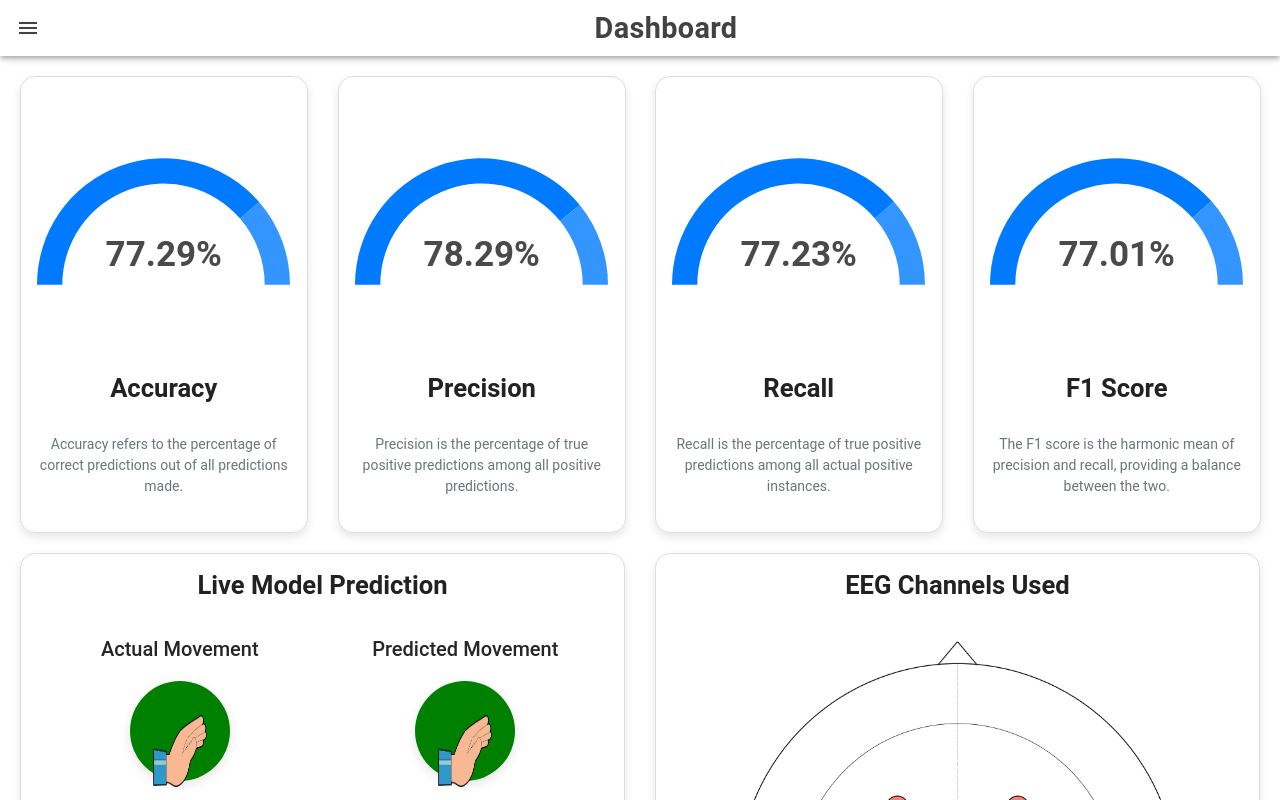
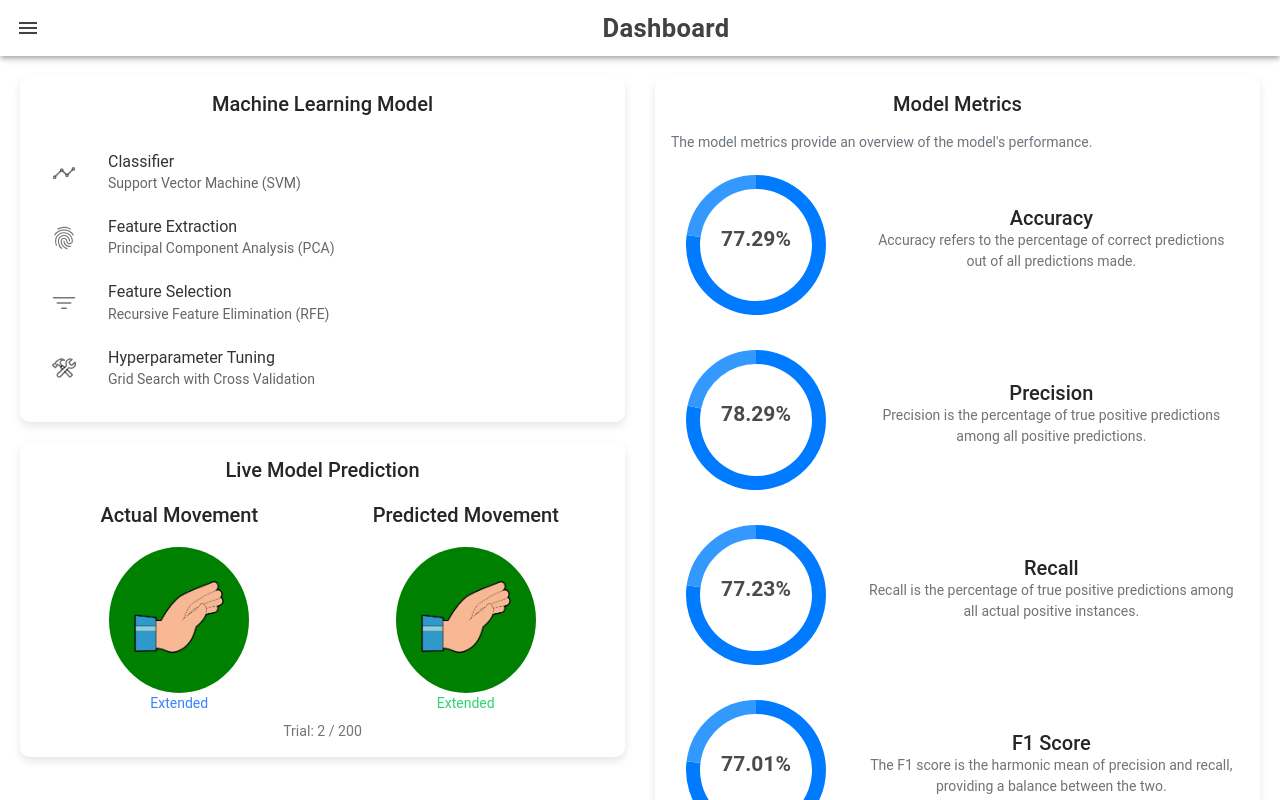
Before and after one commit to meneerfrikkie/MachineLearningDashboard, a React (Vite) app: page /home in a window 1280 px wide. Built offline with nearby package versions, Linux system fonts and the light colour scheme.

Commit message:
style: Homepage UI Redo

```diff
--- /dev/null
+++ b/src/components/CircularChart.css
@@ -0,0 +1,5 @@
+.small-chart {
+    width: 150px;
+    height: 150px;
+    position: relative;
+  }
--- a/src/components/CircularChart.tsx
+++ b/src/components/CircularChart.tsx
@@ -1,30 +1,28 @@
 import React, { useEffect, useRef } from 'react';
 import { Chart, ArcElement, Tooltip, Legend, DoughnutController } from 'chart.js';
+import './CircularChart.css';
 
 Chart.register(ArcElement, Tooltip, Legend, DoughnutController);
 
 interface CircularChartProps {
   percentage: number;
-  baseColor: string; // New prop to accept a base color (hex or rgba)
 }
 
-// Helper function to generate lighter shades of the base color
-const generateBlueShades = (baseColor: string): string[] => {
-  // For simplicity, we'll just adjust the opacity to create shades of blue
-  // You can also adjust lightness in HSL for more control
+// Helper function to generate different shades of blue
+const generateBlueShades = (): string[] => {
   return [
-    `${baseColor}FF`, // original color
-    `${baseColor}CC`, // slightly lighter
-    `${baseColor}99`, // even lighter
-    `${baseColor}66`, // lightest
+    '#007BFF',  // Dark Blue
+    '#3399FF',  // Medium Blue
+    '#66B2FF',  // Lighter Blue
+    '#99CCFF',  // Lightest Blue
   ];
 };
 
-const CircularChart: React.FC<CircularChartProps> = ({ percentage, baseColor }) => {
+const CircularChart: React.FC<CircularChartProps> = ({ percentage }) => {
   const chartRef = useRef<HTMLCanvasElement>(null);
 
   useEffect(() => {
-    const blueShades = generateBlueShades(baseColor); // Generate four shades of blue
+    const blueShades = generateBlueShades(); // Generate four shades of blue
 
     const chart = new Chart(chartRef.current!, {
       type: 'doughnut',
@@ -38,9 +36,9 @@ const CircularChart: React.FC<CircularChartProps> = ({ percentage, baseColor })
         ],
       },
       options: {
-        rotation: -90,
-        circumference: 180, // Only half circle for more stylish look
-        cutout: '80%', // Makes it circular
+        rotation: 0, // No rotation, for full circle
+        circumference: 360, // Full circle (360 degrees)
+        cutout: '80%', // Makes it look like a ring
         plugins: {
           tooltip: {
             enabled: false,
@@ -53,18 +51,18 @@ const CircularChart: React.FC<CircularChartProps> = ({ percentage, baseColor })
     return () => {
       chart.destroy();
     };
-  }, [percentage, baseColor]);
+  }, [percentage]);
 
   return (
-    <div style={{ position: 'relative', width: '100%', paddingTop: '100%' }}>
-      <canvas ref={chartRef} style={{ position: 'absolute', top: 0, left: 0 }} />
+    <div className="small-chart">
+      <canvas ref={chartRef} style={{ width: '100%', height: '100%' }} />
       <div
         style={{
           position: 'absolute',
-          top: '65%',
+          top: '50%',
           left: '50%',
           transform: 'translate(-50%, -50%)',
-          fontSize: '2.5em',
+          fontSize: '1.5em',
           fontWeight: 'bold',
           color: '#4a4a4a',
         }}
--- a/src/components/WristPredictionAnimation.tsx
+++ b/src/components/WristPredictionAnimation.tsx
@@ -58,7 +58,7 @@ const WristPredictionAnimation: React.FC = () => {
         <IonRow className="prediction-row" style={{ textAlign: 'center' }}>
           {/* Actual Movement (Always Green) */}
           <IonCol size="6">
-            <IonCardTitle style={{ marginBottom: '20px'}}>Actual Movement</IonCardTitle>
+            <IonCardTitle style={{ marginBottom: '20px' }}>Actual Movement</IonCardTitle>
             <motion.div
               className="circle"
               style={{
@@ -81,7 +81,7 @@ const WristPredictionAnimation: React.FC = () => {
 
           {/* Predicted Movement (Green or Red) */}
           <IonCol size="6">
-          <IonCardTitle style={{ marginBottom: '20px'}}>Predicted Movement</IonCardTitle>
+            <IonCardTitle style={{ marginBottom: '20px' }}>Predicted Movement</IonCardTitle>
             <motion.div
               className="circle"
               style={{
--- a/src/pages/Home.css
+++ b/src/pages/Home.css
@@ -1,313 +1,148 @@
 /* Main Header Styling */
-.custom-toolbar {
-  padding: 20px;
-  box-shadow: 0 4px 6px rgba(0, 0, 0, 0.1); /* Adds depth with shadow */
-}
-
-.header-content {
-  display: flex;
-  align-items: center; /* Vertically aligns the icon and title */
-}
-
 .header-title {
-  font-size: 1.8rem; /* Larger font size for title */
-  font-weight: bold;
-}
-
-.header-icon {
-  font-size: 2rem; /* Adjust the icon size */
-  vertical-align: middle; /* Ensures vertical alignment with the text */
-}
-
-/* Condensed Header Styling */
-.condensed-toolbar {
-  box-shadow: 0 4px 6px rgba(0, 0, 0, 0.1);
-}
-
-.condensed-title {
   font-size: 1.6rem;
   font-weight: bold;
+  text-align: center;
 }
 
 /* Metric Card Styling */
-.custom-card {
-  text-align: center;
-  border-radius: 15px;
-  box-shadow: 0px 4px 10px rgba(0, 0, 0, 0.1); /* Adds a soft shadow for depth */
-  transition: transform 0.3s ease;
+.metric-card {
+  text-align: left;
+  border-radius: 10px;
+  box-shadow: 0px 4px 8px rgba(0, 0, 0, 0.1);
+  margin-bottom: 20px;
 }
 
-.custom-card:hover {
-  transform: translateY(-5px); /* Hover effect for interactivity */
-}
-
-.card-header {
-  display: flex;
-  flex-direction: column;
+.metric-row {
   align-items: center;
-  justify-content: center;
-}
-
-.card-icon {
-  font-size: 3rem; /* Icon size */
-  margin-bottom: 10px;
-}
-
-.card-title {
-  font-size: 1.2rem; /* Title font size */
-}
-
-.card-metric {
-  font-size: 2.5rem; /* Larger font size for percentage */
-  font-weight: bold;
+  margin-bottom: 15px;
 }
 
 .metric-description {
-  margin-top: 10px;
-  font-size: 0.9em;
+  font-size: 1rem;
   color: #6c757d;
-  line-height: 1.4;
+  margin-bottom: 20px;
+  text-align: justify;
 }
 
-/* Custom Modal Styling */
-.custom-modal {
-  --background: var(--custom-card-bg); /* Adjusts based on light or dark theme */
-  border-radius: 20px; /* Adds soft rounded corners */
-  padding: 20px; /* Adds space around modal content */
+/* Chart Column */
+.chart-column {
+  text-align: center;
 }
 
-.modal-toolbar {
-  --background: var(--custom-header-bg); /* Matches the primary theme color */
-  color: var(--custom-header-text); /* White text */
+.custom-card {
+  text-align: center;
+  border-radius: 10px;
+  box-shadow: 0px 4px 8px rgba(0, 0, 0, 0.1);
+  margin-bottom: 20px;
 }
 
-.modal-title {
-  font-size: 1.5rem; /* Larger font size for the title */
-  font-weight: bold; /* Emphasizes the title */
-  color: var(--custom-header-text); /* White title color */
-}
-
-.modal-content {
-  text-align: left;
-  padding: 20px;
-}
-
-.modal-body {
-  margin-bottom: 20px; /* Adds space between the content and button */
-}
-
-.modal-text {
-  font-size: 1.2rem; /* Slightly larger text */
-  color: var(--custom-card-text); /* Text color adjusts to theme */
-  line-height: 1.5; /* Improves readability */
-}
-
-.close-button {
-  --background: var(--custom-header-bg); /* Primary theme color for button */
-  --color: var(--custom-header-text); /* White text on the button */
-  font-size: 1rem;
-  border-radius: 10px; /* Soft rounded corners */
-  padding: 10px;
-}
-
-
-/* Table Styling */
-
-.table-title {
-  font-size: 1.6rem;
-  font-weight: bold;
-  padding: 8px 12px;
-}
-
-.csv-data-table {
+.image-wrapper {
   width: 100%;
-  border-collapse: collapse;
-}
-
-.csv-data-table th,
-.csv-data-table td {
-  padding: 8px 12px;
-  border: 1px solid var(--custom-border-color);
-  text-align: left;
-}
-
-/* Mobile view adjustments */
-@media screen and (max-width: 768px) {
-  .csv-data-table thead {
-    display: none; /* Hide table headers on small screens */
-  }
-
-  .csv-data-table tbody tr {
-    display: block;
-    margin-bottom: 20px;
-    border: 1px solid var(--custom-border-color);
-  }
-
-  .csv-data-table tbody td {
-    display: block;
-    text-align: right;
-    padding-left: 50%;
-    position: relative;
-    border-bottom: 1px solid var(--custom-border-color);
-  }
-
-  .csv-data-table tbody td:before {
-    content: attr(data-label); /* Display the table header before each data */
-    position: absolute;
-    left: 10px;
-    width: 45%;
-    padding-right: 10px;
-    font-weight: bold;
-    text-align: left;
-  }
-
-  .csv-data-table tbody td:last-child {
-    border-bottom: 0;
-  }
-}
-
-/* EEG Section Styling */
-.eeg-section {
-  display: flex;
-  align-items: stretch;
-  margin-top: 20px;
-  margin-bottom: 40px;
-}
-
-.eeg-image-col, .eeg-description-col {
-  flex: 1;
-  display: flex;
-  align-items: center;
-  justify-content: center;
-  padding: 20px;
-}
-
-.image-wrapper, .custom-description-card {
-  width: 100%;
-  height: 100%;
-  display: flex;
-  flex-direction: column;
-  justify-content: center;
+  text-align: center;
+  margin: 10px 0;
 }
 
 .eeg-image {
-  width: 100%;
+  width: 80%;
   height: auto;
-  max-width: 100%;
   border-radius: 10px;
 }
 
-.custom-description-card {
-  padding: 20px;
-  color: var(--custom-card-text);
-}
+/* Responsive Adjustments */
+@media (max-width: 768px) {
+  .header-title {
+    font-size: 1.4rem;
+  }
 
-.custom-description-card ion-card-title {
-  font-size: 1.6rem;
-  font-weight: bold;
-  color: var(--custom-card-metric);
-  margin-bottom: 15px;
-}
-
-.custom-description-card p {
-  font-size: 1.1rem;
-  line-height: 1.5;
-  color: var(--custom-card-text);
-}
-
-@media (max-width: 768px) {
-  .eeg-section {
+  .metric-row {
     flex-direction: column;
   }
 
-  .eeg-image-col, .eeg-description-col {
+  .chart-column,
+  .description-column {
+    text-align: center;
+  }
+
+  .metric-description {
+    text-align: justify;
+  }
+
+  .eeg-image {
     width: 100%;
   }
 }
 
-/* Container for the entire prediction section */
-.prediction-container {
-  padding: 20px;
+/* General Styling */
+.ion-page {
+  background-color: #f8f9fa;
+}
+
+.ion-toolbar {
+  --ion-background-color: #f8f9fa;
+  --ion-text-color: #333;
+}
+
+.custom-card:hover {
+  transform: translateY(-5px);
+  transition: transform 0.3s ease;
+}
+
+.condensed-toolbar {
+  background-color: #007BFF;
+  color: white;
+}
+
+.ml-model-card {
+  margin-bottom: 20px;
+  border-radius: 10px;
+  box-shadow: 0px 4px 8px rgba(0, 0, 0, 0.1);
+}
+
+.model-details-row {
+  align-items: center;
+  margin-bottom: 15px;
+}
+
+.detail-icon-col {
   text-align: center;
 }
 
-/* Header style */
-.card-header ion-card-title {
-  text-align: left;
-  font-size: 1.6rem;
-  font-weight: bold;
-  color: var(--custom-card-metric);
-  margin-bottom: 15px;
+.detail-icon {
+  font-size: 2.5rem;
+  color: #007BFF;
 }
 
-/* Row to hold the actual vs predicted boxes */
-.prediction-row {
-  display: flex;
-  justify-content: space-between;
-  margin-bottom: 20px;
+.detail-text-col {
+  text-align: left;
 }
 
-/* Wrist box styles */
-.wrist-box {
-  height: 250px;
-  display: flex;
-  justify-content: center;
-  align-items: center;
-  border-radius: 10px;
-  box-shadow: 0px 4px 12px rgba(0, 0, 0, 0.1);
-}
-
-.actual-box {
-  background-color: #f0f0f0;
-}
-
-.predicted-box {
-  background-color: #f0f0f0;
-}
-
-/* Wrist information inside the boxes */
-.wrist-info {
-  text-align: center;
-}
-
-.wrist-info h3 {
+.detail-heading {
   font-size: 1.2rem;
-  margin-bottom: 10px;
+  font-weight: bold;
   color: #333;
 }
 
-/* Trial info at the bottom */
-.trial-info p {
+.detail-description {
   font-size: 1rem;
-  margin-top: 10px;
-  color: #666;
+  color: #555;
+  margin: 5px 0 0;
 }
 
-/* Circle container for the icons */
-.circle {
-  width: 100px;
-  height: 100px;
-  border-radius: 50%;
-  display: flex;
-  justify-content: center;
-  align-items: center;
-  margin: 0 auto; /* Center the circle */
-  background-color: #f0f0f0; /* Default color */
-  box-shadow: 0px 4px 12px rgba(0, 0, 0, 0.1);
+@media (max-width: 768px) {
+  .ml-model-card {
+    margin-bottom: 15px;
+  }
+
+  .detail-icon {
+    font-size: 2rem;
+  }
+
+  .detail-heading {
+    font-size: 1rem;
+  }
+
+  .detail-description {
+    font-size: 0.9rem;
+  }
 }
-
-/* Color when actual and predicted match */
-.match {
-  background-color: #10dc60; /* Green when they match */
-}
-
-/* Color when actual and predicted do not match */
-.mismatch {
-  background-color: #f04141; /* Red when they don't match */
-}
-
-/* Icon styling inside the circle */
-.hand-icon {
-  font-size: 40px;
-  color: #ffffff; /* White icon for better contrast */
-}
--- a/src/pages/Home.tsx
+++ b/src/pages/Home.tsx
@@ -11,53 +11,48 @@ import {
   IonCardHeader,
   IonCardTitle,
   IonCardContent,
-  IonIcon,
-  IonModal,
-  IonButton,
   IonButtons,
   IonMenuButton,
   IonText,
+  IonList,
+  IonLabel,
+  IonItem,
+  IonIcon,
   IonRefresher,
   IonRefresherContent,
   RefresherEventDetail,
 } from '@ionic/react';
-import { speedometerOutline, checkmarkCircleOutline, pulseOutline, statsChartOutline, clipboardOutline, closeOutline, homeOutline } from 'ionicons/icons'; // Import icons
 import './Home.css';
-import WristPredictionAnimation from '../components/WristPredictionAnimation'; // Import the new component
+import WristPredictionAnimation from '../components/WristPredictionAnimation';
+import {analyticsOutline, fingerPrintOutline, filterOutline, constructOutline } from 'ionicons/icons'; // Icons used in the menu
 import CircularChart from '../components/CircularChart';
 import Menu from './Menu';
 
 const Home: React.FC = () => {
   // Function to handle pull-to-refresh
   const handleRefresh = (event: CustomEvent<RefresherEventDetail>) => {
-    // Simulate refreshing data (e.g., API call, update state)
     setTimeout(() => {
       event.detail.complete(); // Complete the refresher action
-    }, 2000); // Simulated delay (e.g., fetching data)
+    }, 2000);
   };
 
   return (
     <>
-      {/* Side Menu */}
       <Menu />
-
       <IonPage className="ion-page" id="main-content">
-        {/* Main Header */}
         <IonHeader>
           <IonToolbar>
             <IonButtons slot="start">
-              <IonMenuButton></IonMenuButton>
+              <IonMenuButton />
             </IonButtons>
             <IonTitle className="header-title">Dashboard</IonTitle>
           </IonToolbar>
         </IonHeader>
 
-        {/* Collapsible Header when scrolling */}
         <IonContent fullscreen>
-
           {/* Pull-to-refresh */}
           <IonRefresher slot="fixed" onIonRefresh={handleRefresh}>
-            <IonRefresherContent pullingText="Pull to refresh" refreshingSpinner="bubbles"></IonRefresherContent>
+            <IonRefresherContent pullingText="Pull to refresh" refreshingSpinner="bubbles" />
           </IonRefresher>
 
           <IonHeader collapse="condense">
@@ -66,73 +61,107 @@ const Home: React.FC = () => {
             </IonToolbar>
           </IonHeader>
 
-          {/* Grid layout for the tile cards */}
           <IonGrid>
             <IonRow>
-              {/* Metric 1: Accuracy */}
-              <IonCol size="6" size-md="3">
-                <IonCard className="custom-card" style={{ height: '100%' }}>
+
+              <IonCol size="12" size-md="6">
+              <IonCard className="custom-card ml-model-card">
+    <IonCardHeader className="card-header">
+      <IonCardTitle>Machine Learning Model</IonCardTitle>
+    </IonCardHeader>
     <IonCardContent>
-                    <CircularChart percentage={77.29} baseColor="#007BFF"/>
+      <IonList>
+        {/* Classifier */}
+        <IonItem lines="none" className="model-item">
+          <IonIcon slot="start" icon={analyticsOutline} className="model-icon" />
+          <IonLabel>
+            <h2 className="detail-heading">Classifier</h2>
+            <p className="detail-description">Support Vector Machine (SVM)</p>
+          </IonLabel>
+        </IonItem>
+
+        {/* Feature Extraction */}
+        <IonItem lines="none" className="model-item">
+          <IonIcon slot="start" icon={fingerPrintOutline} className="model-icon" />
+          <IonLabel>
+            <h2 className="detail-heading">Feature Extraction</h2>
+            <p className="detail-description">Principal Component Analysis (PCA)</p>
+          </IonLabel>
+        </IonItem>
+
+        {/* Feature Selection */}
+        <IonItem lines="none" className="model-item">
+          <IonIcon slot="start" icon={filterOutline} className="model-icon" />
+          <IonLabel>
+            <h2 className="detail-heading">Feature Selection</h2>
+            <p className="detail-description">Recursive Feature Elimination (RFE)</p>
+          </IonLabel>
+        </IonItem>
+
+        {/* Hyperparameter Tuning */}
+        <IonItem lines="none" className="model-item">
+          <IonIcon slot="start" icon={constructOutline} className="model-icon" />
+          <IonLabel>
+            <h2 className="detail-heading">Hyperparameter Tuning</h2>
+            <p className="detail-description">Grid Search with Cross Validation</p>
+          </IonLabel>
+        </IonItem>
+      </IonList>
     </IonCardContent>
-                  <IonCardHeader className="card-header">
-                    <IonCardTitle>Accuracy</IonCardTitle>
+  </IonCard>
+
+                {/* Wrist Prediction Animation */}
+                <WristPredictionAnimation />
+              </IonCol>
+
+              {/* Model Metrics Card */}
+              <IonCol size="12" size-md="6">
+                <IonCard className="custom-card">
+                  <IonCardHeader>
+                    <IonCardTitle>Model Metrics</IonCardTitle>
                   </IonCardHeader>
                   <IonCardContent>
                     <p className="metric-description">
-                      Accuracy refers to the percentage of correct predictions out of all predictions made.
+                      The model metrics provide an overview of the model's performance.
                     </p>
-                  </IonCardContent>
-                </IonCard>
+                    <IonGrid>
+                      <IonRow className="metric-row">
+                        <IonCol size="4">
+                          <CircularChart percentage={77.29} />
                         </IonCol>
-
-              {/* Metric 2: Precision */}
-              <IonCol size="6" size-md="3">
-                <IonCard className="custom-card" style={{ height: '100%' }}>
-                  <IonCardContent>
-                    <CircularChart percentage={78.29} baseColor="#007BFF"/>
-                  </IonCardContent>
-                  <IonCardHeader className="card-header">
+                        <IonCol size="8">
+                          <IonCardTitle>Accuracy</IonCardTitle>
+                          <p>Accuracy refers to the percentage of correct predictions out of all predictions made.</p>
+                        </IonCol>
+                      </IonRow>
+                      <IonRow className="metric-row">
+                        <IonCol size="4">
+                          <CircularChart percentage={78.29} />
+                        </IonCol>
+                        <IonCol size="8">
                           <IonCardTitle>Precision</IonCardTitle>
-                  </IonCardHeader>
-                  <IonCardContent>
-                    <p className="metric-description">
-                      Precision is the percentage of true positive predictions among all positive predictions.
-                    </p>
-                  </IonCardContent>
-                </IonCard>
+                          <p>Precision is the percentage of true positive predictions among all positive predictions.</p>
                         </IonCol>
-
-              {/* Metric 3: Recall */}
-              <IonCol size="6" size-md="3">
-                <IonCard className="custom-card" style={{ height: '100%' }}>
-                  <IonCardContent>
-                    <CircularChart percentage={77.23} baseColor="#007BFF"/>
-                  </IonCardContent>
-                  <IonCardHeader className="card-header">
+                      </IonRow>
+                      <IonRow className="metric-row">
+                        <IonCol size="4">
+                          <CircularChart percentage={77.23} />
+                        </IonCol>
+                        <IonCol size="8">
                           <IonCardTitle>Recall</IonCardTitle>
-                  </IonCardHeader>
-                  <IonCardContent>
-                    <p className="metric-description">
-                      Recall is the percentage of true positive predictions among all actual positive instances.
-                    </p>
-                  </IonCardContent>
-                </IonCard>
+                          <p>Recall is the percentage of true positive predictions among all actual positive instances.</p>
                         </IonCol>
-
-              {/* Metric 4: F1 Score */}
-              <IonCol size="6" size-md="3">
-                <IonCard className="custom-card" style={{ height: '100%' }}>
-                  <IonCardContent>
-                    <CircularChart percentage={77.01} baseColor="#007BFF"/>
-                  </IonCardContent>
-                  <IonCardHeader className="card-header">
+                      </IonRow>
+                      <IonRow className="metric-row">
+                        <IonCol size="4">
+                          <CircularChart percentage={77.01} />
+                        </IonCol>
+                        <IonCol size="8">
                           <IonCardTitle>F1 Score</IonCardTitle>
-                  </IonCardHeader>
-                  <IonCardContent>
-                    <p className="metric-description">
-                      The F1 score is the harmonic mean of precision and recall, providing a balance between the two.
-                    </p>
+                          <p>The F1 score is the harmonic mean of precision and recall, providing a balance between the two.</p>
+                        </IonCol>
+                      </IonRow>
+                    </IonGrid>
                   </IonCardContent>
                 </IonCard>
               </IonCol>
@@ -154,18 +183,11 @@ const Home: React.FC = () => {
                   </IonCardHeader>
                   <IonCardContent>
                     <div className="image-wrapper">
-                      <img
-                        src="./images/ChannelPair2.png"
-                        alt="EEG Channels Used"
-                        className="eeg-image"
-                      />
+                      <img src="./images/ChannelPair2.png" alt="EEG Channels Used" className="eeg-image" />
                     </div>
-                    <div className="custom-description-card">
-                      <IonText style={{ textAlign: 'left' }}>
-                        The metrics displayed are calculated using specific EEG channels.
-                        The channels used in this experiment include x, y, and z, which help capture relevant brain activity.
+                    <IonText>
+                      The metrics displayed are calculated using specific EEG channels. The channels used in this experiment include x, y, and z, which help capture relevant brain activity.
                     </IonText>
-                    </div>
                   </IonCardContent>
                 </IonCard>
               </IonCol>
--- a/src/theme/variables.css
+++ b/src/theme/variables.css
@@ -16,14 +16,18 @@ http://ionicframework.com/docs/theming/ */
   /* Custom Colors */
   --custom-header-bg: #f8f9fa;
   --custom-header-text: #333;
-    --custom-card-bg: #ffffff; /* #fdfdfd */
+  --custom-card-bg: #ffffff;
+  /* #fdfdfd */
   --custom-card-text: #333;
   --custom-card-metric: #222;
 
   /* Additional Theme Customization */
-    --custom-background: #f4f5f8;  /* Light background for the app */
-    --custom-text-color: #333;      /* Default text color */
-    --custom-border-color: #ddd;    /* Border color for tables and cards */
+  --custom-background: #f4f5f8;
+  /* Light background for the app */
+  --custom-text-color: #333;
+  /* Default text color */
+  --custom-border-color: #ddd;
+  /* Border color for tables and cards */
 }
 
 /* Dark Mode Palette */
@@ -47,82 +51,11 @@ http://ionicframework.com/docs/theming/ */
     --custom-card-metric: #ffffff;
 
     /* Additional Dark Theme Customization */
-      --custom-background: #121212;  /* Dark background for the app */
-      --custom-text-color: #f4f5f8;  /* Light text color */
-      --custom-border-color: #444444; /* Darker border color for tables and cards */
+    --custom-background: #121212;
+    /* Dark background for the app */
+    --custom-text-color: #f4f5f8;
+    /* Light text color */
+    --custom-border-color: #444444;
+    /* Darker border color for tables and cards */
   }
 }
-
-/* Mobile First: Ensure buttons and content are easily accessible on mobile */
-.custom-toolbar {
-  --ion-toolbar-background: #f8f9fa; /* Light background color */
-  --padding-start: 10px;
-  --padding-end: 10px;
-  display: flex;
-  align-items: center;
-}
-
-.header-content {
-  display: flex;
-  justify-content: center;
-  width: 100%; /* Centers the title */
-}
-
-.header-title {
-  font-size: 1.4rem; /* Adjusts size for mobile */
-  text-align: center; /* Ensures the title is centered on mobile */
-  flex-grow: 1;
-}
-
-/* Ensure the IonButtons and IonMenuButton are easily tappable */
-ion-menu-button {
-  font-size: 1.5rem; /* Make the button larger for easier tapping */
-}
-
-@media (min-width: 768px) {
-  /* Tablet and above */
-  .header-title {
-    font-size: 1.8rem; /* Larger title for bigger screens */
-  }
-
-  .custom-toolbar {
-    --padding-start: 20px; /* Increase padding on larger screens */
-    --padding-end: 20px;
-  }
-}
-
-  /* Default Styles Using the Palette */
-  .custom-toolbar {
-    background-color: var(--custom-header-bg);
-    color: var(--custom-header-text);
-    padding: 20px;
-    box-shadow: 0 4px 6px rgba(0, 0, 0, 0.1);
-  }
-
-  .condensed-toolbar {
-    background-color: var(--custom-header-bg);
-    color: var(--custom-header-text);
-  }
-
-  .custom-card {
-    background-color: var(--custom-card-bg);
-    color: var(--custom-card-text);
-    border: 1px solid var(--custom-border-color);
-    border-radius: 15px;
-    box-shadow: 0px 4px 10px rgba(0, 0, 0, 0.1);
-  }
-
-  .card-metric {
-    color: var(--custom-card-metric);
-  }
-
-  /* Table Styling */
-  .csv-data-table th,
-  .csv-data-table td {
-    border: 1px solid var(--custom-border-color);
-  }
-
-  ion-page {
-    background-color: var(--custom-background);
-    color: var(--custom-text-color);
-  }
```
Also changed, not shown: index.html (+5 -4 lines). Lines whose indentation alone changed are shown as unchanged.
